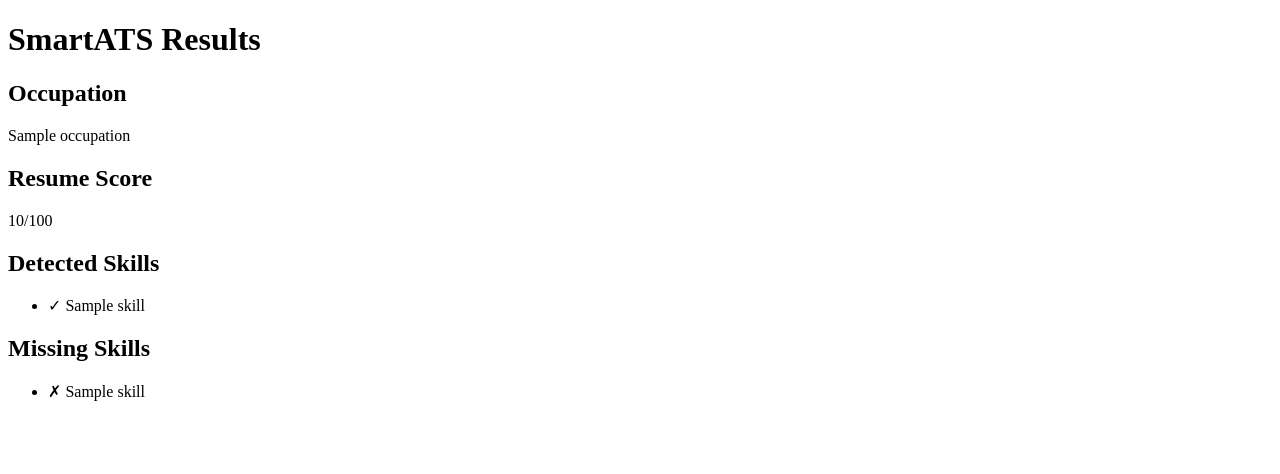
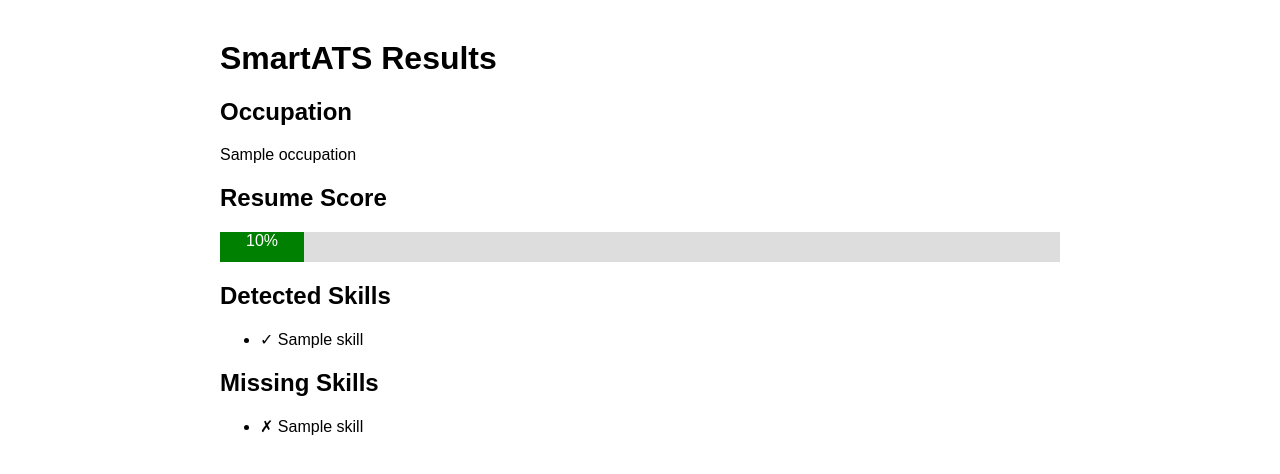
Before and after one commit to ajaltrinjoshua-sys/SmartATS, a Flask app: template templates/result.html in a window 1280 px wide. Shown: the top 474 px of the page. Run offline with Flask 3, Linux system fonts and the light colour scheme; the template is opened without the code that fills it: most values are stand-ins (such as "Sample title", 1, 10 or a date in 2020).

Commit message:
Added SmartATS styled result page

```diff
--- /dev/null
+++ b/static/style.css
@@ -0,0 +1,21 @@
+body{
+    font-family: Arial;
+    margin:40px;
+}
+
+.container{
+    width:70%;
+    margin:auto;
+}
+
+.score-box{
+    width:100%;
+    background-color:#ddd;
+}
+
+.score-fill{
+    background-color:green;
+    height:30px;
+    text-align:center;
+    color:white;
+}
--- a/templates/result.html
+++ b/templates/result.html
@@ -2,10 +2,17 @@
 <html>
 
 <head>
-    <title>SmartATS Results</title>
+
+<title>SmartATS Results</title>
+
+<link rel="stylesheet"
+href="{{ url_for('static', filename='style.css') }}">
+
 </head>
 
 <body>
+
+<div class="container">
 
 <h1>SmartATS Results</h1>
 
@@ -13,23 +20,39 @@
 <p>{{ occupation }}</p>
 
 <h2>Resume Score</h2>
-<p>{{ score }}/100</p>
+
+<div class="score-box">
+
+<div class="score-fill"
+style="width:{{score}}%;">
+
+{{score}}%
+
+</div>
+
+</div>
 
 <h2>Detected Skills</h2>
 
 <ul>
-    {% for skill in found_skills %}
-        <li>✓ {{ skill }}</li>
-    {% endfor %}
+
+{% for skill in found_skills %}
+<li>✓ {{skill}}</li>
+{% endfor %}
+
 </ul>
 
 <h2>Missing Skills</h2>
 
 <ul>
-    {% for skill in missing_skills %}
-        <li>✗ {{ skill }}</li>
-    {% endfor %}
+
+{% for skill in missing_skills %}
+<li>✗ {{skill}}</li>
+{% endfor %}
+
 </ul>
+
+</div>
 
 </body>
 
```
